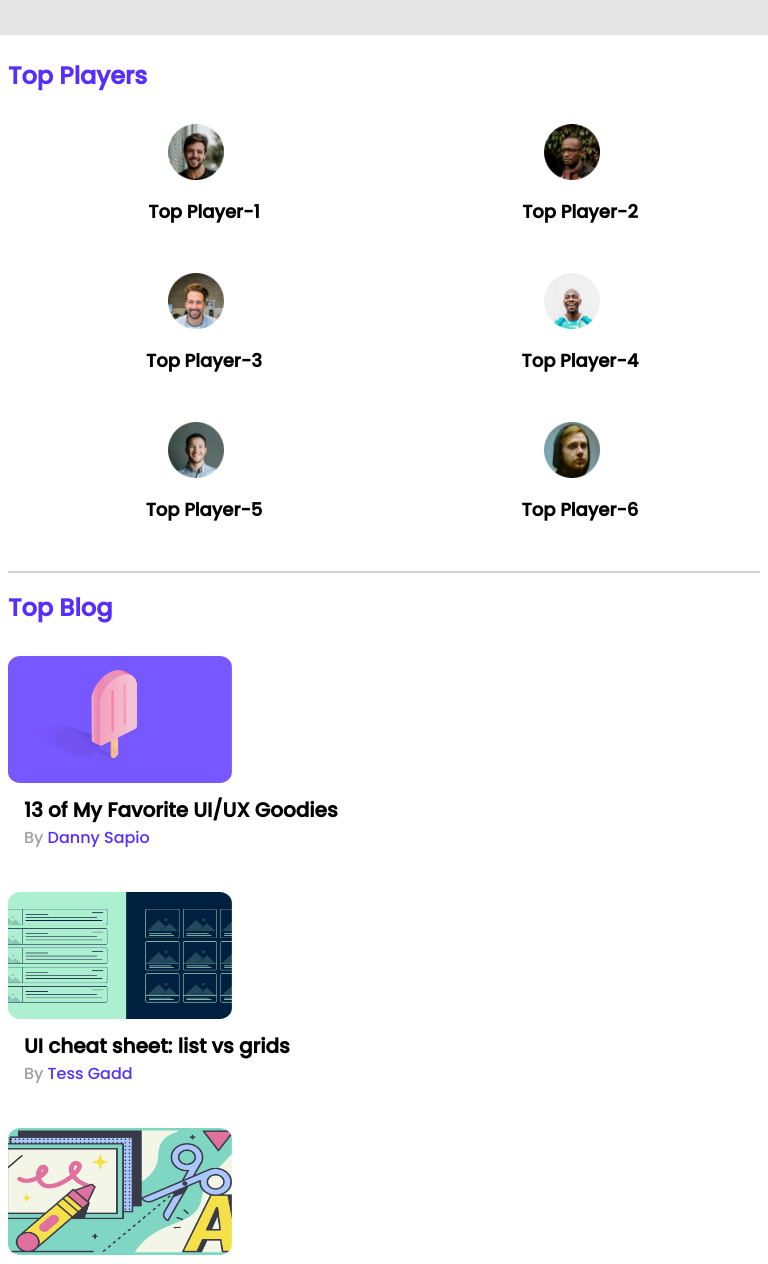
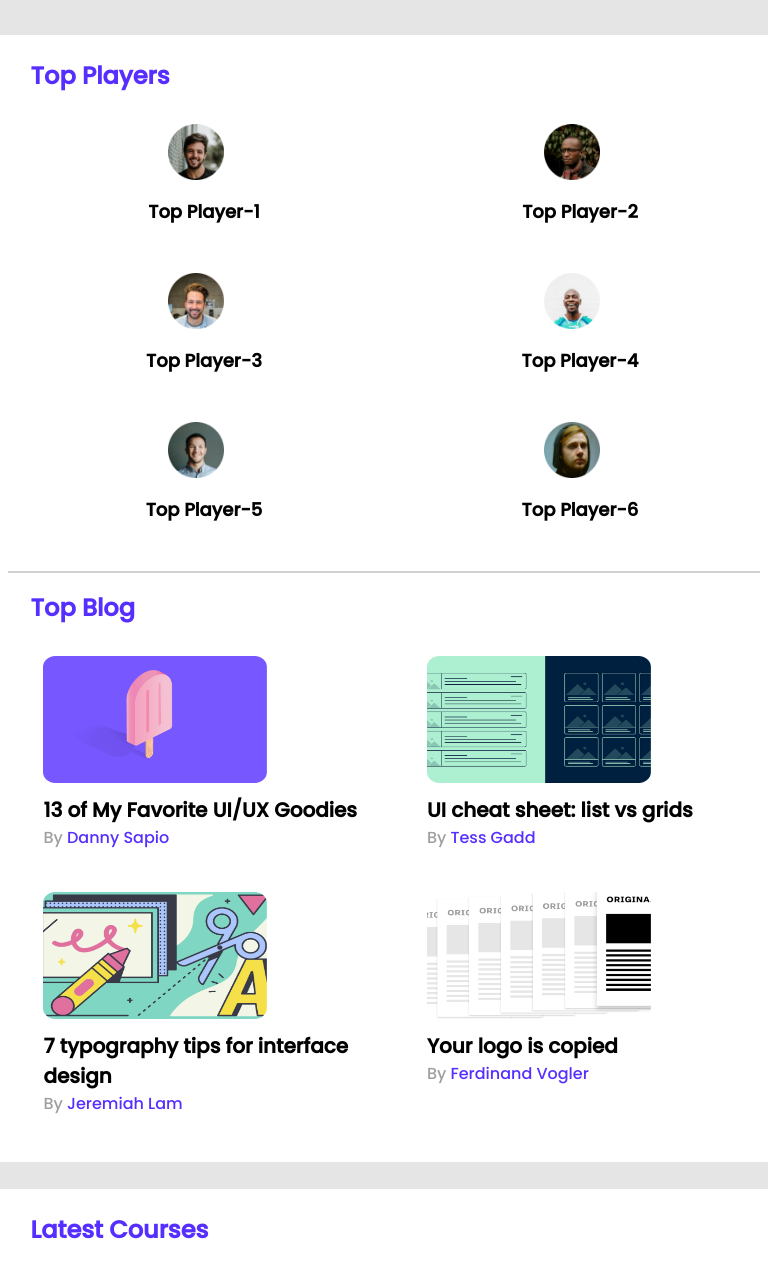
Before and after one commit to Debasree97/Leader-Board-CSS3, a plain HTML site: page index.html in a window 768 px wide. Shown: the top 1264 px of the page. Drawn offline with Linux system fonts and the light colour scheme.

Commit message:
responsive

```diff
--- a/styles/style.css
+++ b/styles/style.css
@@ -6,6 +6,8 @@ body{
     font-family: 'Poppins', sans-serif;
     background-color: #E5E5E5;
 }
+/* header */
+
 /* main */
 main{
     display: flex;
@@ -77,6 +79,7 @@ hr{
     margin-bottom: auto;
     margin-top: 5px;
     font-size: 20px;
+    word-wrap: break-word;
 }
 .blog-info p{
     margin-top: auto;
@@ -98,6 +101,7 @@ hr{
     display: grid;
     grid-template-columns: repeat(3,1fr);
     grid-column-gap: 24px;
+    row-gap: 30px;
 }
 .course{
     box-shadow: 0 0 8px rgba(0, 0, 0, 0.05);
@@ -155,11 +159,15 @@ hr{
     .container{
         width: 100%;
     }
+    .section-title{
+        text-align: center;
+    }
     .players, .blogs, .courses{
         grid-template-columns: repeat(1,1fr);
     }
     .player, .blog{
         flex-direction: column;
+        align-items: center;
     }
 }
 
@@ -168,13 +176,24 @@ hr{
     .container{
         width: 100%;
     }
+    .section-title{
+        padding-left: 3%;
+    }
     .players, .courses{
         grid-template-columns: repeat(2,1fr);
     }
-    .blogs{
-        grid-template-columns: repeat(1,1fr);
+    .blog{
+        margin-left: auto;
+        margin-right: auto;
     }
     .player, .blog{
         flex-direction: column;
     }
+    .blog .thumbnail img{
+        padding-left: 16px;
+    }
+    .blog-info{
+        width: 313.7px;
+    }
+
 }
```
